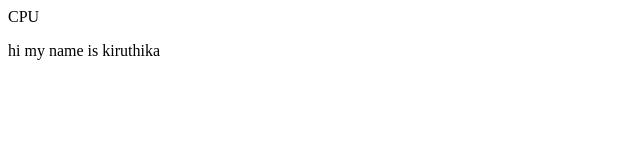
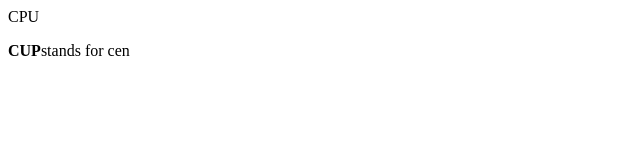
Before and after one commit to iamneo-production/ecefffaebadaeccdfffebaeceaec, a plain HTML site: page public/index.html in a window 1280 px wide. Shown: the full height of the page, 0-640 px from the left. Drawn offline with Linux system fonts and the light colour scheme.

Commit message:
Backup Commit

```diff
--- a/public/index.html
+++ b/public/index.html
@@ -4,6 +4,6 @@
     CPU
     </head>
     <body>
-        <p>hi my name is kiruthika</p>
+        <p><b>CUP</b>stands for cen</p>
     </body>
     </html>
```
